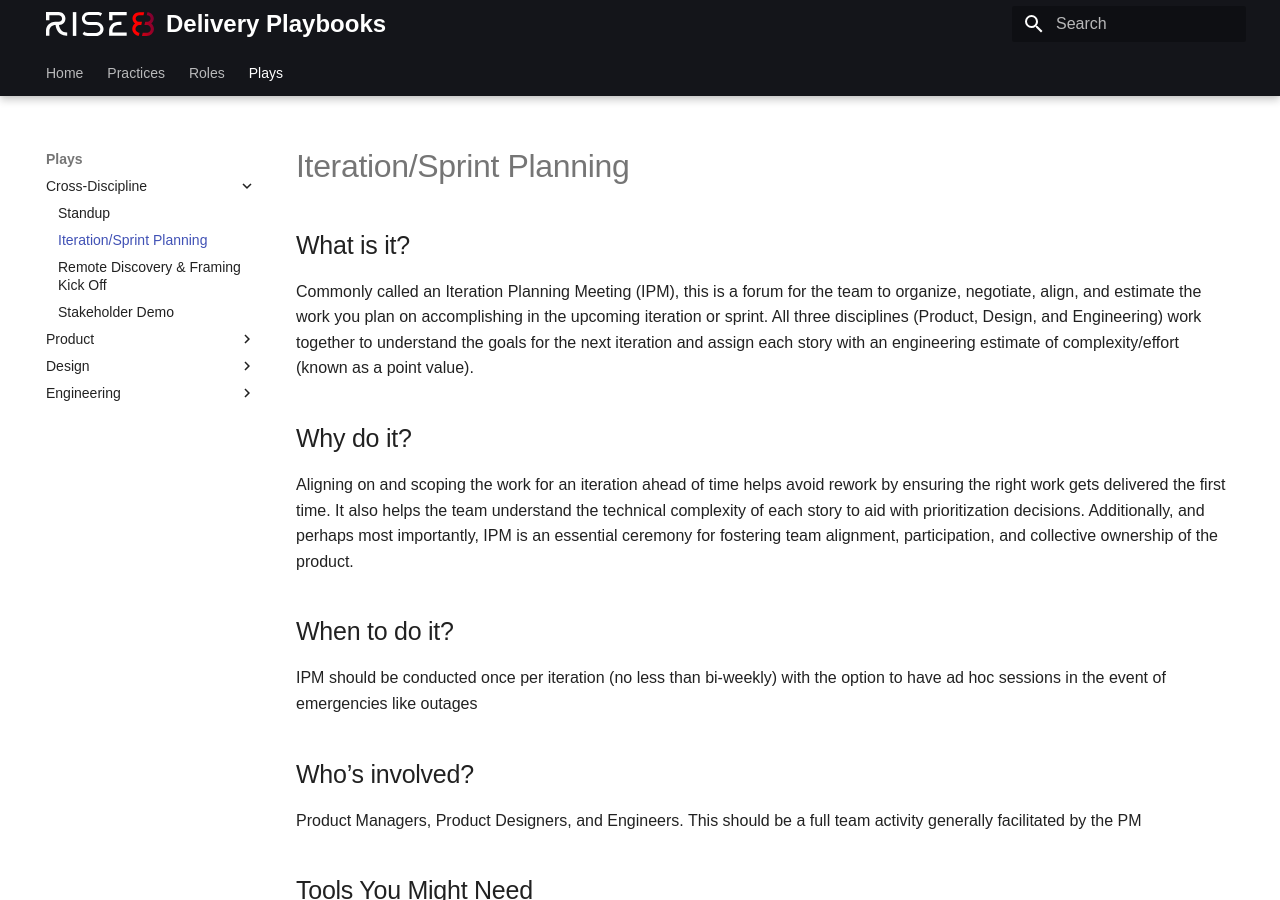
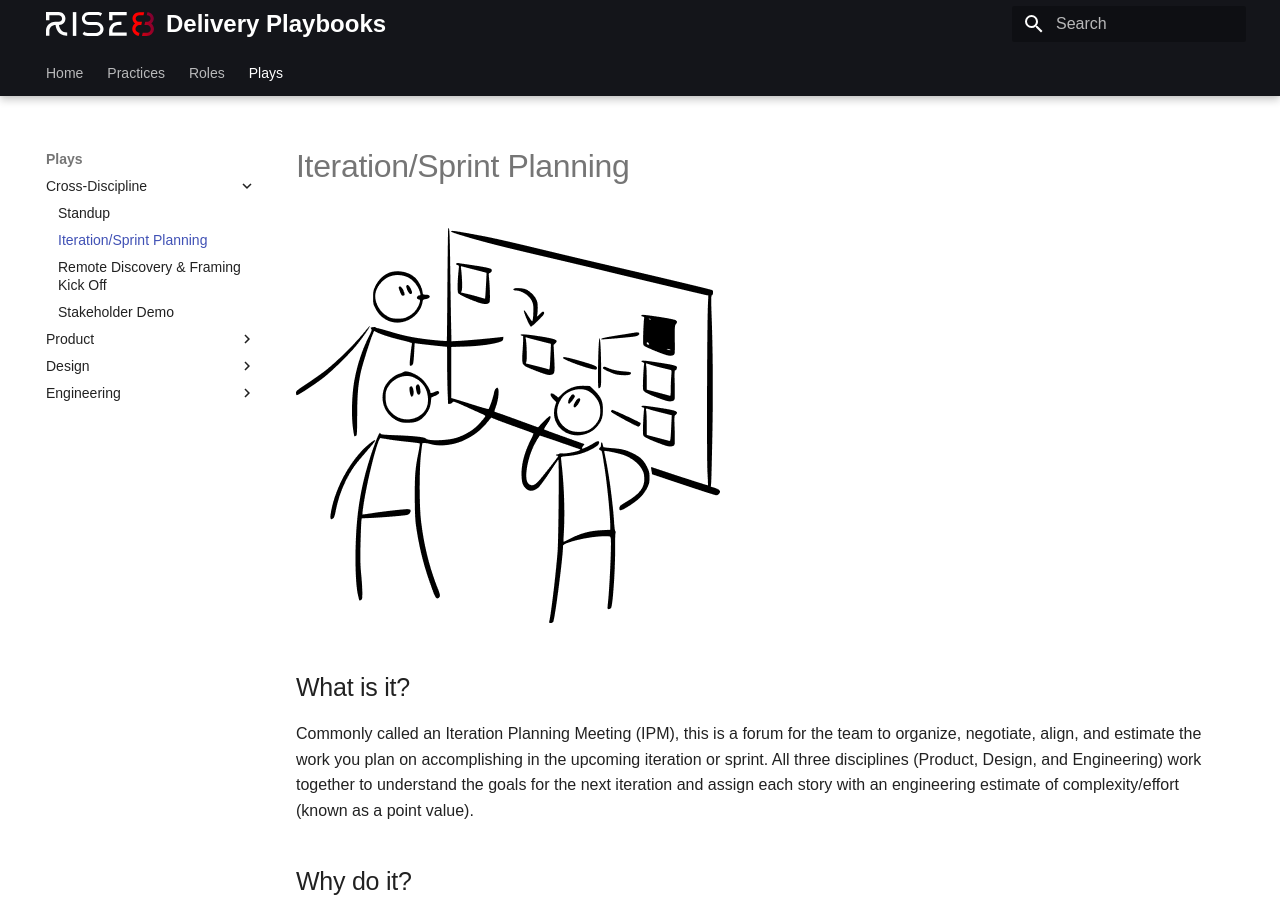
Before and after one commit to rise8-us/delivery-playbooks, an MkDocs documentation site: the page built from docs/content/plays/cross-discipline/iteration-sprint-planning.md, in a window 1280 px wide and 900 px high. Built offline with MkDocs 1.6.1 and Material for MkDocs 9.7.7, drawn with Linux system fonts in a browser that asks for light colours.

Commit message:
Update iteration-sprint-planning.md

```diff
--- a/docs/content/plays/cross-discipline/iteration-sprint-planning.md
+++ b/docs/content/plays/cross-discipline/iteration-sprint-planning.md
@@ -1,4 +1,6 @@
 # Iteration/Sprint Planning
+
+![Iteration Planning](../../../assets/ipm.png)
 
 ## What is it?
 Commonly called an Iteration Planning Meeting (IPM), this is a forum for the team to organize, negotiate, align, and estimate the work you plan on accomplishing in the upcoming iteration or sprint. All three disciplines (Product, Design, and Engineering) work together to understand the goals for the next iteration and assign each story with an engineering estimate of complexity/effort (known as a point value).
```
